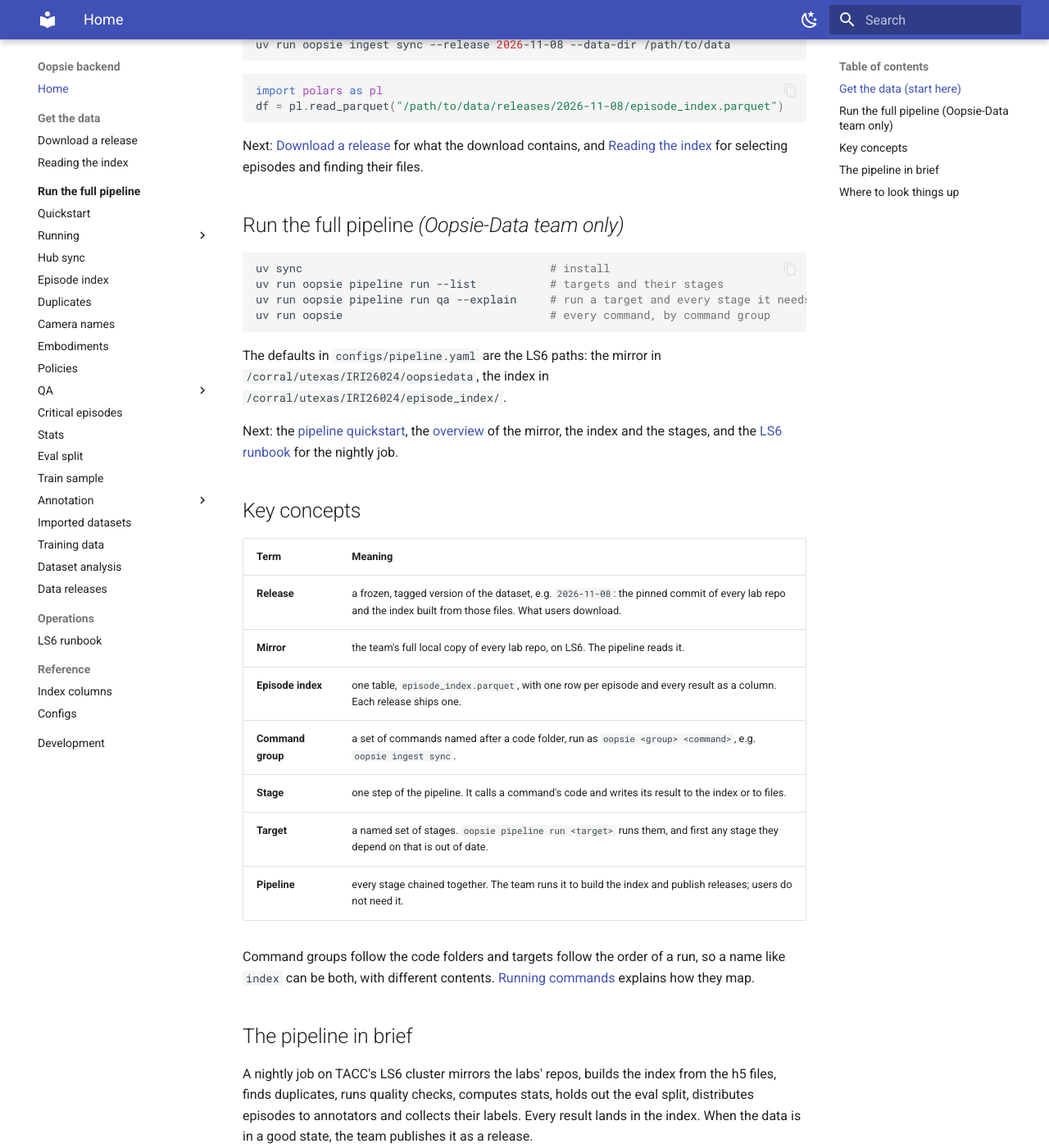
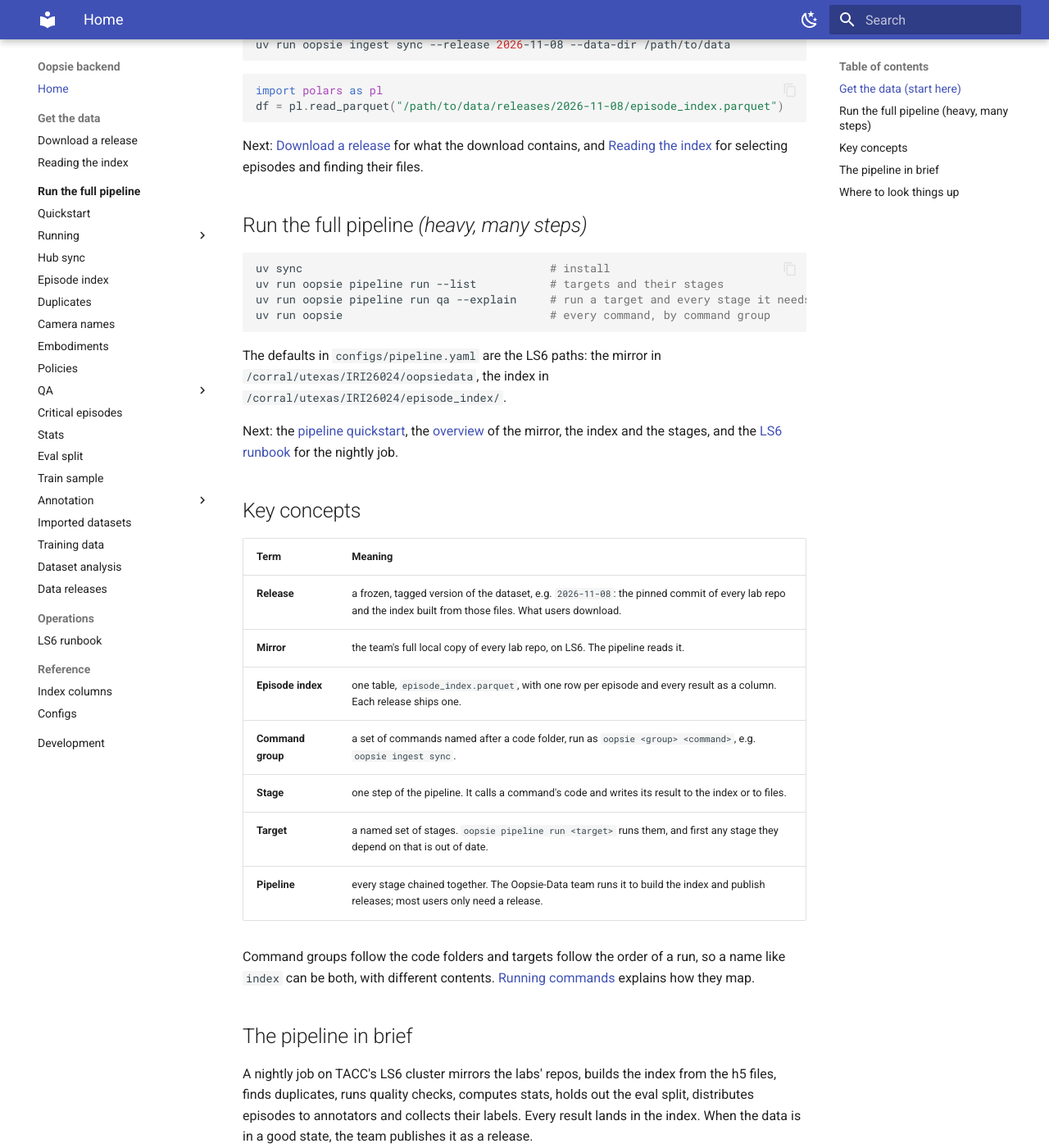
Before and after one commit to oopsie-data/oopsie-backend, an MkDocs documentation site: the page built from docs/index.md, in a window 1280 px wide and 1400 px high, scrolled down 482 px. Shown: the whole window at 82% size. Built offline with MkDocs 1.6.1 and Material for MkDocs 9.7.7, drawn with Linux system fonts in a browser that asks for light colours.

Commit message:
update docs

````diff
--- a/docs/index.md
+++ b/docs/index.md
@@ -21,7 +21,7 @@ df = pl.read_parquet("/path/to/data/releases/2026-11-08/episode_index.parquet")
 
 Next: [Download a release](using/download.md) for what the download contains, and [Reading the index](using/reading-the-index.md) for selecting episodes and finding their files.
 
-## Run the full pipeline *(Oopsie-Data team only)*
+## Run the full pipeline *(heavy, many steps)*
 
 ```bash
 uv sync                                     # install
@@ -44,7 +44,7 @@ Next: the [pipeline quickstart](pipeline/quickstart.md), the [overview](pipeline
 | **Command group** | a set of commands named after a code folder, run as `oopsie <group> <command>`, e.g. `oopsie ingest sync`. |
 | **Stage** | one step of the pipeline. It calls a command's code and writes its result to the index or to files. |
 | **Target** | a named set of stages. `oopsie pipeline run <target>` runs them, and first any stage they depend on that is out of date. |
-| **Pipeline** | every stage chained together. The team runs it to build the index and publish releases; users do not need it. |
+| **Pipeline** | every stage chained together. The Oopsie-Data team runs it to build the index and publish releases; most users only need a release. |
 
 Command groups follow the code folders and targets follow the order of a run, so a name like `index` can be both, with different contents. [Running commands](pipeline/running-commands.md) explains how they map.
 
````
Also changed, not shown: README.md (+2 -2 lines), docs/pipeline/quickstart.md (+1 -1 lines).
